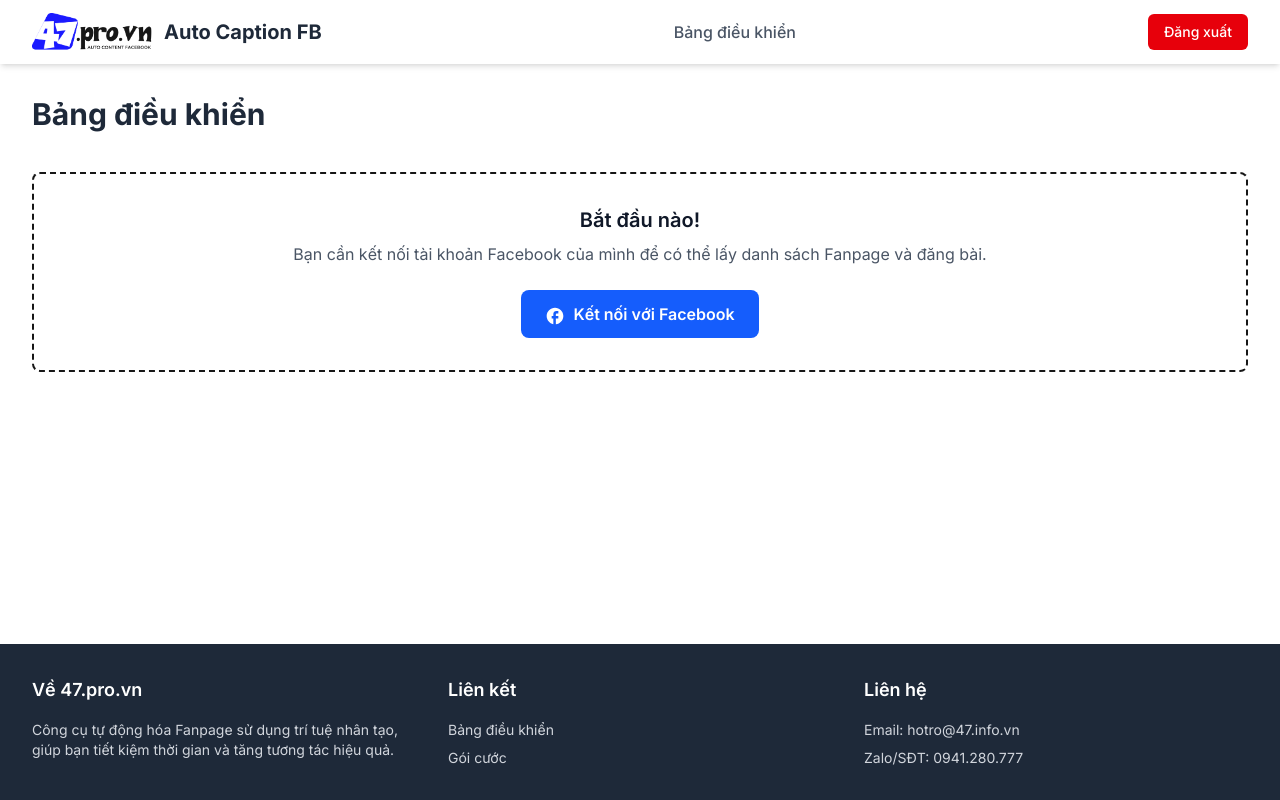
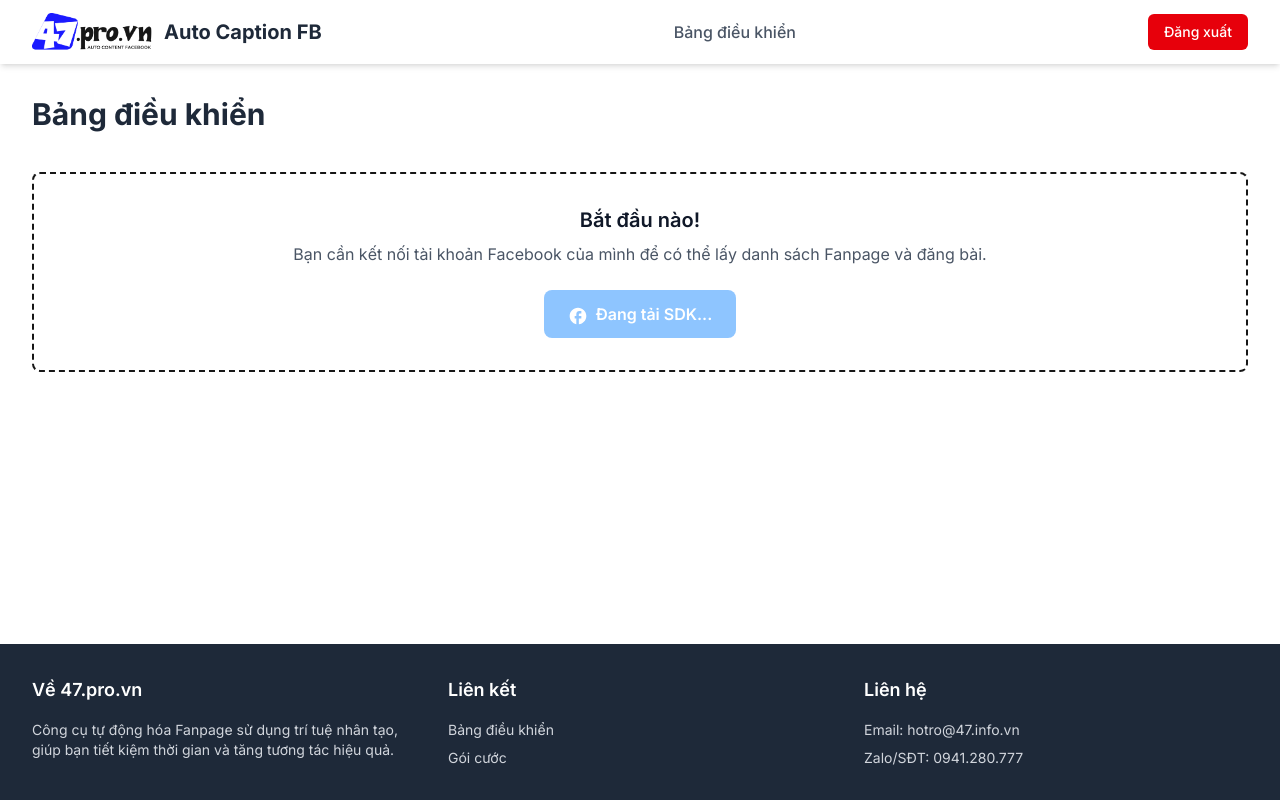
Before and after one commit to anhpas0/act-47, a Next.js app: page /dashboard in a window 1280 px wide. Built offline with nearby package versions, Linux system fonts and the light colour scheme; no server answers; the database is empty; sample sign-in values are in the browser's storage.

Commit message:
fix login

```diff
--- a/src/components/FacebookConnectButton.tsx
+++ b/src/components/FacebookConnectButton.tsx
@@ -1,59 +1,77 @@
 "use client";
 import axios from 'axios';
-import { useState } from 'react';
-import { useSession } from 'next-auth/react'; // Import useSession
+import { useState, useCallback } from 'react';
+import { useSession } from 'next-auth/react';
+import { useFacebookSdk } from '@/context/FacebookSdkContext';
 
 declare global { interface Window { FB: any; } }
 
-// Component này không cần callback onSuccess nữa vì nó sẽ tự kích hoạt cập nhật session
 export default function FacebookConnectButton() {
     const [isLoading, setIsLoading] = useState(false);
     const [error, setError] = useState('');
-    const { update } = useSession(); // Lấy hàm update từ useSession
+    const { update } = useSession();
+    const { isSdkReady } = useFacebookSdk();
 
-    const handleConnect = () => {
+    // Hàm này sẽ bọc FB.login trong một Promise an toàn
+    const facebookLoginPromise = (): Promise<string> => {
+        return new Promise((resolve, reject) => {
+            // Hàm callback này LÀ MỘT HÀM ĐỒNG BỘ THÔNG THƯỜNG
+            const loginCallback = (response: any) => {
+                if (response && response.authResponse) {
+                    resolve(response.authResponse.accessToken);
+                } else {
+                    reject(new Error('Kết nối Facebook đã bị hủy hoặc thất bại.'));
+                }
+            };
+
+            // Chỉ gọi login khi SDK đã thực sự sẵn sàng
+            if (window.FB) {
+                window.FB.login(loginCallback, {
+                    scope: 'public_profile,pages_show_list,pages_manage_posts,pages_read_engagement'
+                });
+            } else {
+                reject(new Error("SDK của Facebook chưa sẵn sàng."));
+            }
+        });
+    };
+
+    // Sử dụng useCallback để ổn định hàm handleConnect
+    const handleConnect = useCallback(async () => {
         setIsLoading(true);
         setError('');
 
-        if (typeof window.FB === 'undefined' || !window.FB) {
-            setError('SDK chưa tải xong. Vui lòng thử lại sau giây lát.');
+        try {
+            // 1. Chờ cho Promise của FB.login hoàn thành
+            const accessToken = await facebookLoginPromise();
+
+            // 2. Nếu thành công, tiếp tục xử lý logic bất đồng bộ
+            await axios.post('/api/user/link-facebook', { accessToken });
+
+            // 3. Cập nhật session để làm mới giao diện
+            await update();
+
+        } catch (err: any) {
+            // Bắt lỗi từ cả Promise và axios
+            setError(err.message || 'Đã có lỗi xảy ra.');
+        } finally {
             setIsLoading(false);
-            return;
         }
+    }, [update]); // Phụ thuộc vào hàm `update` của useSession
 
-        window.FB.login(async (response: any) => {
-            if (response.authResponse) {
-                const accessToken = response.authResponse.accessToken;
-                try {
-                    // Gửi token về backend để liên kết tài khoản
-                    await axios.post('/api/user/link-facebook', { accessToken });
-
-                    // === SỬA ĐỔI QUAN TRỌNG NHẤT LÀ Ở ĐÂY ===
-                    // Sau khi liên kết thành công, gọi hàm update() của NextAuth.
-                    // Hàm này sẽ âm thầm gọi lại API /api/auth/session,
-                    // lấy JWT và session mới nhất, và cập nhật trạng thái toàn cục.
-                    await update();
-
-                } catch (err: any) {
-                    setError(err.response?.data?.error || 'Lỗi khi liên kết tài khoản.');
-                }
-            } else {
-                setError('Kết nối Facebook đã bị hủy.');
-            }
-            setIsLoading(false);
-        }, { scope: 'public_profile,pages_show_list,pages_manage_posts,pages_read_engagement' });
-    };
+    const buttonText = isLoading
+        ? 'Đang xử lý...'
+        : (isSdkReady ? 'Kết nối với Facebook' : 'Đang tải SDK...');
 
     return (
         <div>
             <button
                 onClick={handleConnect}
-                disabled={isLoading}
-                className="px-6 py-3 font-semibold text-white bg-blue-600 rounded-lg hover:bg-blue-700 transition-colors disabled:bg-blue-300"
+                disabled={isLoading || !isSdkReady}
+                className="px-6 py-3 font-semibold text-white bg-blue-600 rounded-lg hover:bg-blue-700 transition-colors disabled:bg-blue-300 disabled:cursor-not-allowed"
             >
                 {/* SVG Icon */}
                 <svg className="w-5 h-5 inline-block mr-2" fill="currentColor" viewBox="0 0 24 24"><path d="M22 12c0-5.52-4.48-10-10-10S2 6.48 2 12c0 4.84 3.44 8.87 8 9.8V15H8v-3h2V9.5C10 7.57 11.57 6 13.5 6H16v3h-2c-.55 0-1 .45-1 1v2h3v3h-3v6.95c5.05-.5 9-4.76 9-9.95z"></path></svg>
-                <span>{isLoading ? 'Đang xử lý...' : 'Kết nối với Facebook'}</span>
+                <span>{buttonText}</span>
             </button>
             {error && <p className="text-sm text-center text-red-600 mt-2">{error}</p>}
         </div>
```
